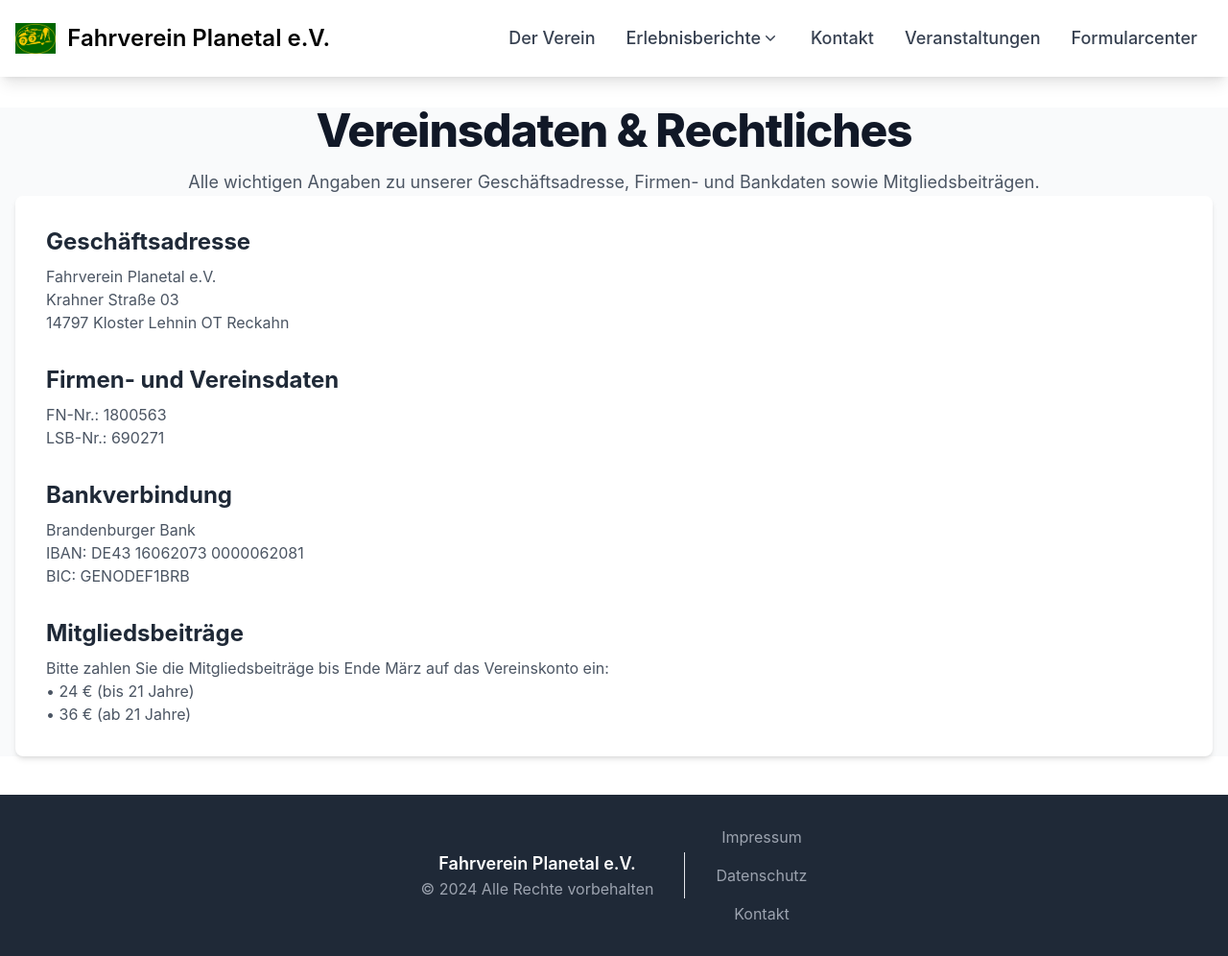
After one commit to FischLord/flask-verein, a Flask app: page /vereinsdaten in a window 1280 px wide. The commit adds this page. Shown: the whole page at 96% size. Run offline with Flask 3, Linux system fonts and the light colour scheme; some libraries are stand-ins or nearby versions.

Commit message:
Vereinsdaten & Rechtliches

```diff
--- a/app/main/routes.py
+++ b/app/main/routes.py
@@ -104,3 +104,7 @@ def impressum():
 @main.route('/veranstaltungen')
 def veranstaltungen():
     return render_template('main/veranstaltungen.html')
+
+@main.route('/vereinsdaten')
+def vereinsdaten():
+    return render_template('main/vereinsdaten.html')
--- /dev/null
+++ b/app/templates/main/vereinsdaten.html
@@ -0,0 +1,49 @@
+{% extends 'boilerplate/layout.html' %}
+{% block content %}
+<section class="py-16 bg-gray-50">
+  <div class="max-w-screen-xl mx-auto px-4 lg:px-12">
+    <header class="text-center mb-12">
+      <h1 class="text-5xl font-extrabold tracking-tight text-gray-900 dark:text-white mb-4">
+        Vereinsdaten & Rechtliches
+      </h1>
+      <p class="text-lg text-gray-600">
+        Alle wichtigen Angaben zu unserer Geschäftsadresse, Firmen- und Bankdaten sowie Mitgliedsbeiträgen.
+      </p>
+    </header>
+
+    <div class="bg-white p-8 rounded-lg shadow-md space-y-8">
+      <div>
+        <h2 class="text-2xl font-bold text-gray-800 mb-2">Geschäftsadresse</h2>
+        <p class="text-gray-600">
+          Fahrverein Planetal e.V.<br>
+          Krahner Straße 03<br>
+          14797 Kloster Lehnin OT Reckahn
+        </p>
+      </div>
+      <div>
+        <h2 class="text-2xl font-bold text-gray-800 mb-2">Firmen- und Vereinsdaten</h2>
+        <p class="text-gray-600">
+          FN-Nr.: 1800563<br>
+          LSB-Nr.: 690271
+        </p>
+      </div>
+      <div>
+        <h2 class="text-2xl font-bold text-gray-800 mb-2">Bankverbindung</h2>
+        <p class="text-gray-600">
+          Brandenburger Bank<br>
+          IBAN: DE43 16062073 0000062081<br>
+          BIC: GENODEF1BRB
+        </p>
+      </div>
+      <div>
+        <h2 class="text-2xl font-bold text-gray-800 mb-2">Mitgliedsbeiträge</h2>
+        <p class="text-gray-600">
+          Bitte zahlen Sie die Mitgliedsbeiträge bis Ende März auf das Vereinskonto ein:<br>
+          • 24 € (bis 21 Jahre)<br>
+          • 36 € (ab 21 Jahre)
+        </p>
+      </div>
+    </div>
+  </div>
+</section>
+{% endblock %}
```
Also changed, not shown: app/templates/main/verein.html (+20 -0 lines).
